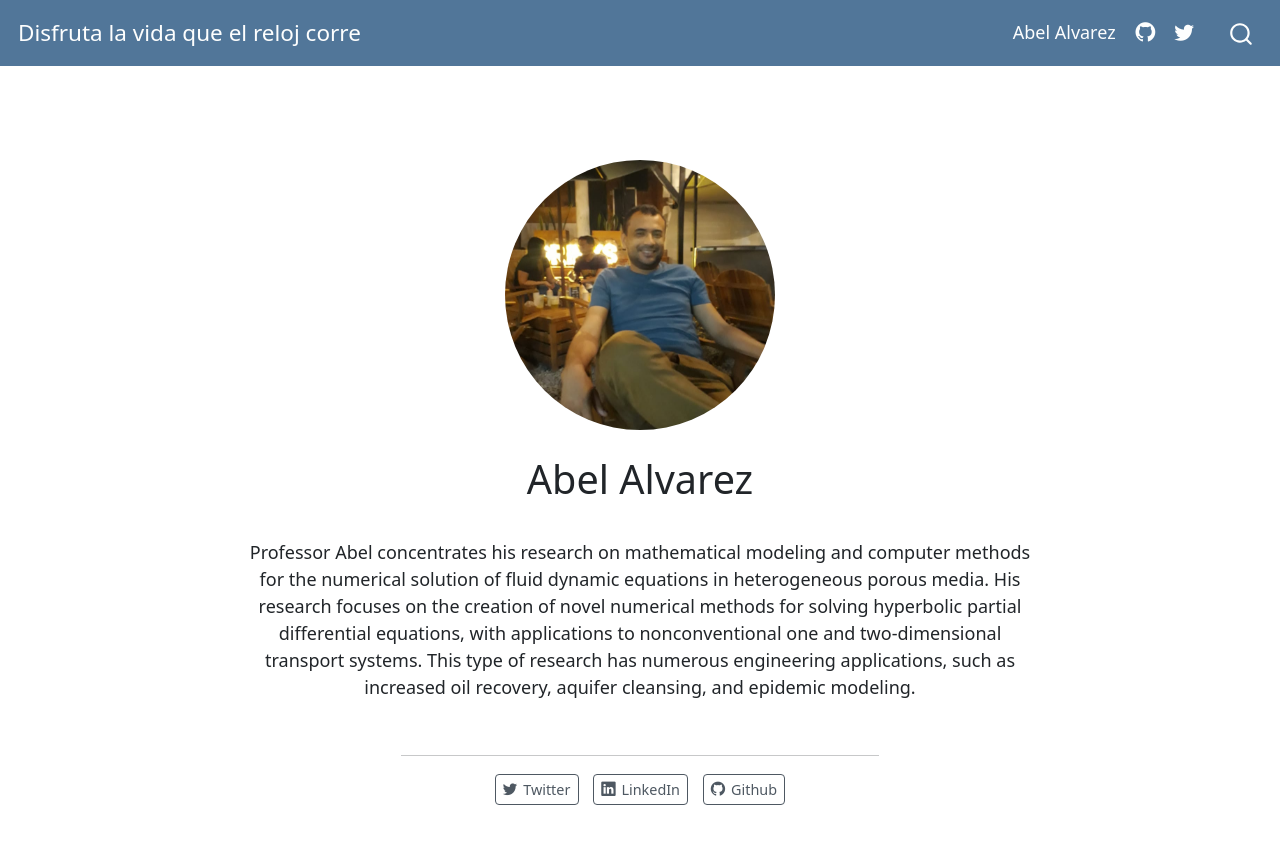
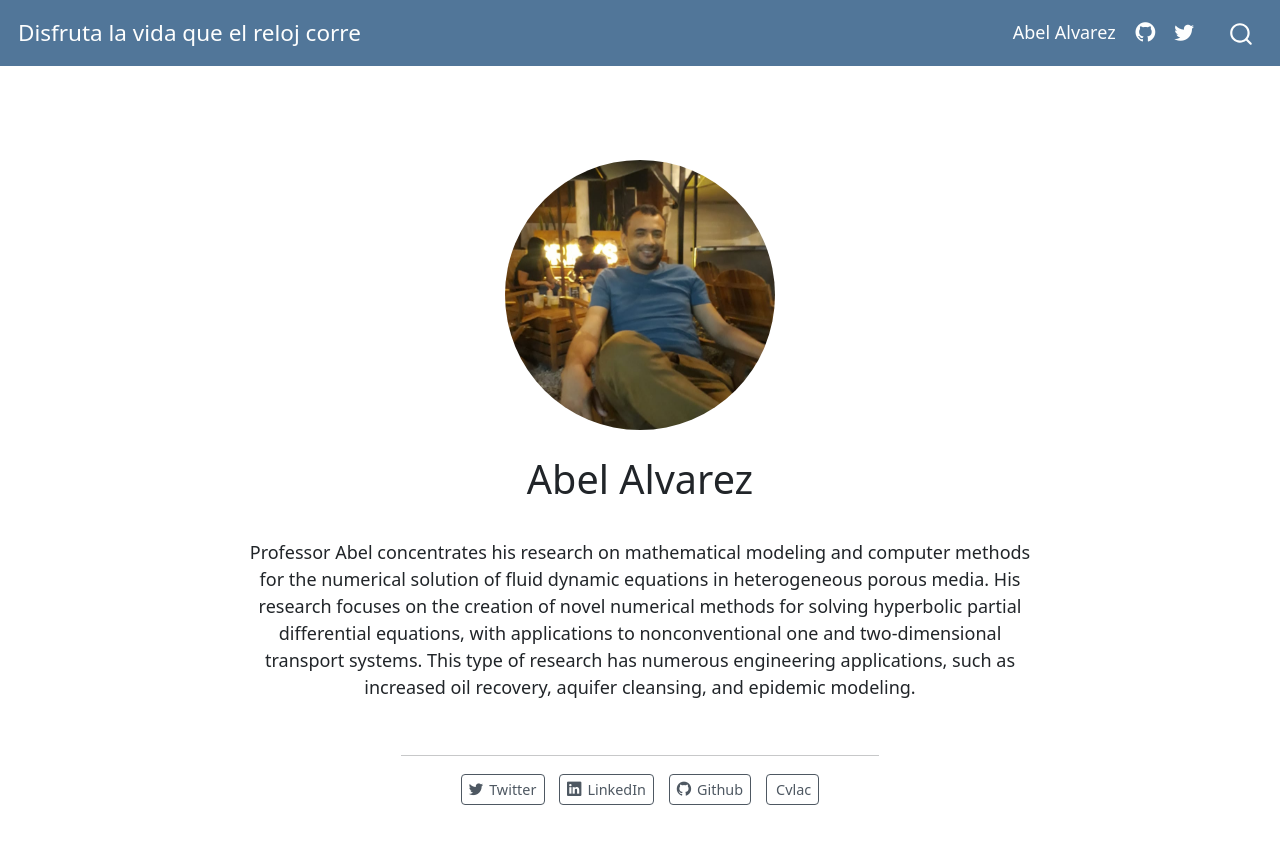
Before and after one commit to abelalv/abelalv, a plain HTML site: page about.html in a window 1280 px wide. Drawn offline with Linux system fonts and the light colour scheme.

Commit message:
tercera prueba

```diff
--- a/about.html
+++ b/about.html
@@ -134,6 +134,10 @@ Professor Abel concentrates his research on mathematical modeling and computer m
     <i class="bi bi-github"></i>
      <span class="about-link-text">Github</span>
   </a>
+  <a href="https://scienti.minciencias.gov.co/cvlac/visualizador/generarCurriculoCv.do?cod_rh=0000652520" class="about-link">
+    <i class="bi bi-cvlac"></i>
+     <span class="about-link-text">Cvlac</span>
+  </a>
 </div>
 </div>
  <!-- /main -->
```
